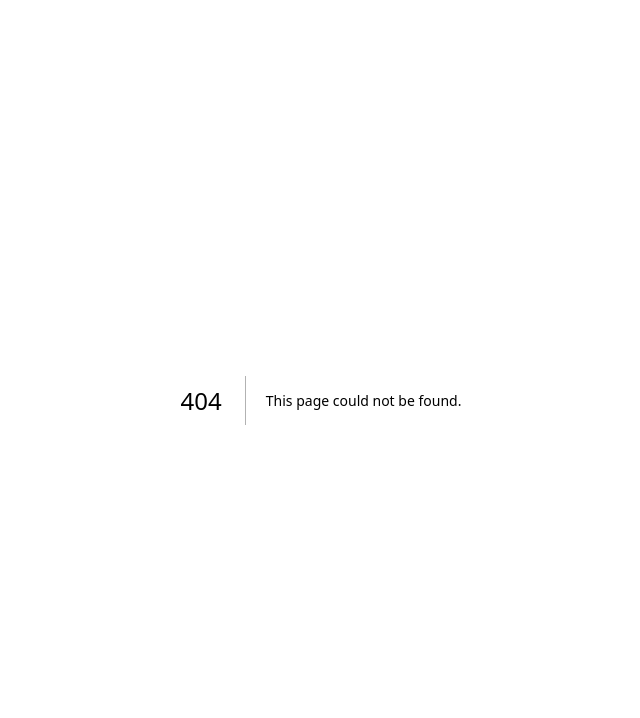
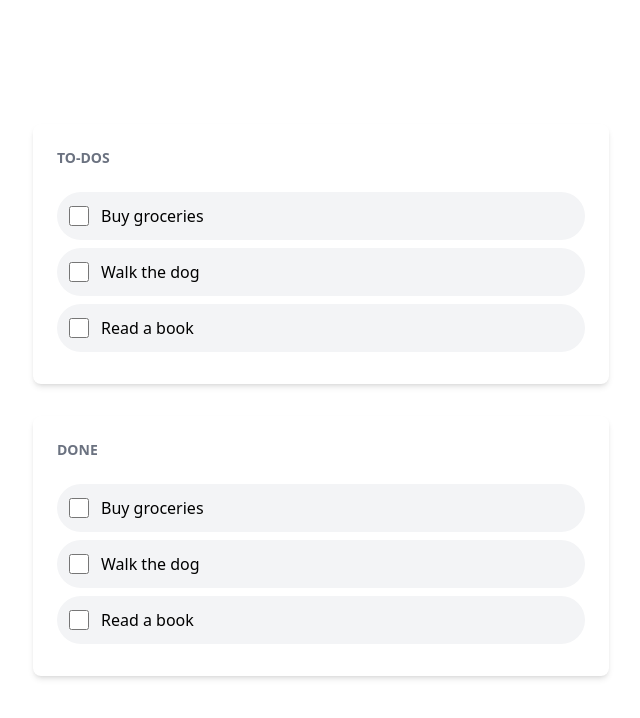
Before and after one commit to barnabasbartha/next-todo, a Next.js app in the folder apps/next-todo/: page /lists/1 in a window 1280 px wide. Before the commit this address had no page. Shown: the top 718 px of the page, without its empty margins (319-959 px from the left). Built offline with nearby package versions, Linux system fonts and the light colour scheme.

Commit message:
feat: add list page template

```diff
--- /dev/null
+++ b/apps/next-todo/src/app/lists/[id]/page.tsx
@@ -0,0 +1,96 @@
+'use client';
+
+import { useState } from 'react';
+import { DragDropContext, Droppable, Draggable, DropResult, DroppableProvided, DraggableProvided, DraggableStateSnapshot } from '@hello-pangea/dnd';
+
+const initialTodos = [
+  { id: '1', text: 'Buy groceries', checked: false },
+  { id: '2', text: 'Walk the dog', checked: false },
+  { id: '3', text: 'Read a book', checked: false },
+];
+
+export default function ListPage() {
+  const [todos, setTodos] = useState(initialTodos);
+
+  const handleCheck = (id: string) => {
+    setTodos(todos => todos.map(todo => todo.id === id ? { ...todo, checked: !todo.checked } : todo));
+  };
+
+  const onDragEnd = (result: DropResult) => {
+    if (!result.destination) return;
+    const items = Array.from(todos);
+    const [reorderedItem] = items.splice(result.source.index, 1);
+    items.splice(result.destination.index, 0, reorderedItem);
+    setTodos(items);
+  };
+
+  return (
+    <main className="flex flex-col gap-2 md:gap-8 min-h-screen items-center md:justify-center">
+      <div className="w-full bg-white rounded-lg shadow-md p-6 max-w-md md:max-w-xl">
+        <h1 className="text-sm font-bold mb-6 text-gray-500">TO-DOS</h1>
+        <DragDropContext onDragEnd={onDragEnd}>
+          <Droppable droppableId="todos">
+            {(provided: DroppableProvided) => (
+              <ul {...provided.droppableProps} ref={provided.innerRef}>
+                {todos.map((todo, index) => (
+                  <Draggable key={todo.id} draggableId={todo.id} index={index}>
+                    {(provided: DraggableProvided, snapshot: DraggableStateSnapshot) => (
+                      <li
+                        ref={provided.innerRef}
+                        {...provided.draggableProps}
+                        {...provided.dragHandleProps}
+                        className={`flex items-center p-3 mb-2 bg-gray-100 rounded transition-shadow ${snapshot.isDragging ? 'shadow-lg' : ''}`}
+                      >
+                        <input
+                          type="checkbox"
+                          checked={todo.checked}
+                          onChange={() => handleCheck(todo.id)}
+                          className="mr-3 h-5 w-5"
+                        />
+                        <span className={todo.checked ? 'line-through text-gray-400' : ''}>{todo.text}</span>
+                      </li>
+                    )}
+                  </Draggable>
+                ))}
+                {provided.placeholder}
+              </ul>
+            )}
+          </Droppable>
+        </DragDropContext>
+      </div>
+
+      <div className="w-full bg-white rounded-lg shadow-md p-6 max-w-md md:max-w-xl">
+        <h1 className="text-sm font-bold mb-6 text-gray-500">DONE</h1>
+        <DragDropContext onDragEnd={onDragEnd}>
+          <Droppable droppableId="todos">
+            {(provided: DroppableProvided) => (
+              <ul {...provided.droppableProps} ref={provided.innerRef}>
+                {todos.map((todo, index) => (
+                  <Draggable key={todo.id} draggableId={todo.id} index={index}>
+                    {(provided: DraggableProvided, snapshot: DraggableStateSnapshot) => (
+                      <li
+                        ref={provided.innerRef}
+                        {...provided.draggableProps}
+                        {...provided.dragHandleProps}
+                        className={`flex items-center p-3 mb-2 bg-gray-100 rounded transition-shadow ${snapshot.isDragging ? 'shadow-lg' : ''}`}
+                      >
+                        <input
+                          type="checkbox"
+                          checked={todo.checked}
+                          onChange={() => handleCheck(todo.id)}
+                          className="mr-3 h-5 w-5"
+                        />
+                        <span className={todo.checked ? 'line-through text-gray-400' : ''}>{todo.text}</span>
+                      </li>
+                    )}
+                  </Draggable>
+                ))}
+                {provided.placeholder}
+              </ul>
+            )}
+          </Droppable>
+        </DragDropContext>
+      </div>
+    </main>
+  );
+}
--- /dev/null
+++ b/apps/next-todo/src/app/lists/page.tsx
@@ -0,0 +1,8 @@
+
+export default function ListsPage() {
+  return (
+    <main>
+      hello world
+    </main>
+  );
+}
--- a/package.json
+++ b/package.json
@@ -5,6 +5,7 @@
   "scripts": {},
   "private": true,
   "dependencies": {
+    "@hello-pangea/dnd": "^18.0.1",
     "next": "~15.2.4",
     "react": "19.0.0",
     "react-dom": "19.0.0",
```
Also changed, not shown: 1 other file (tests, documents, lock files or other folders).
